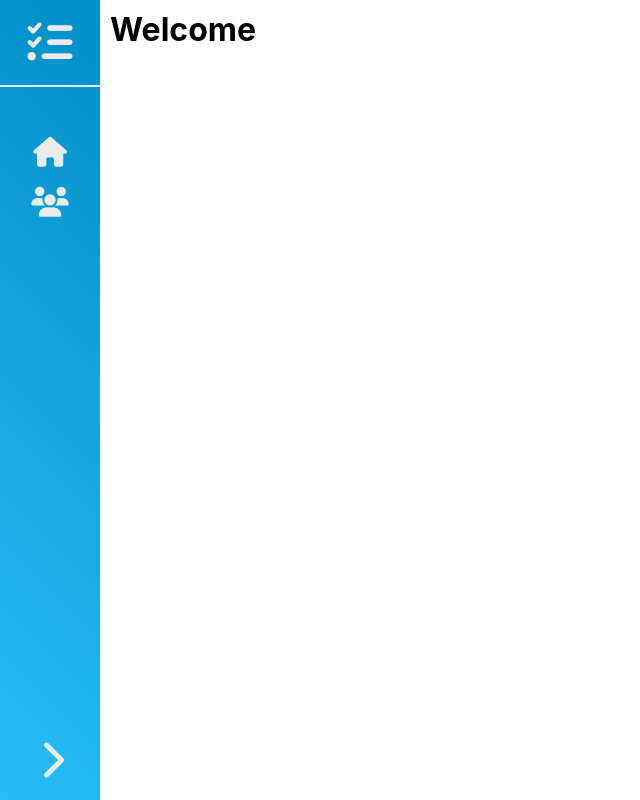
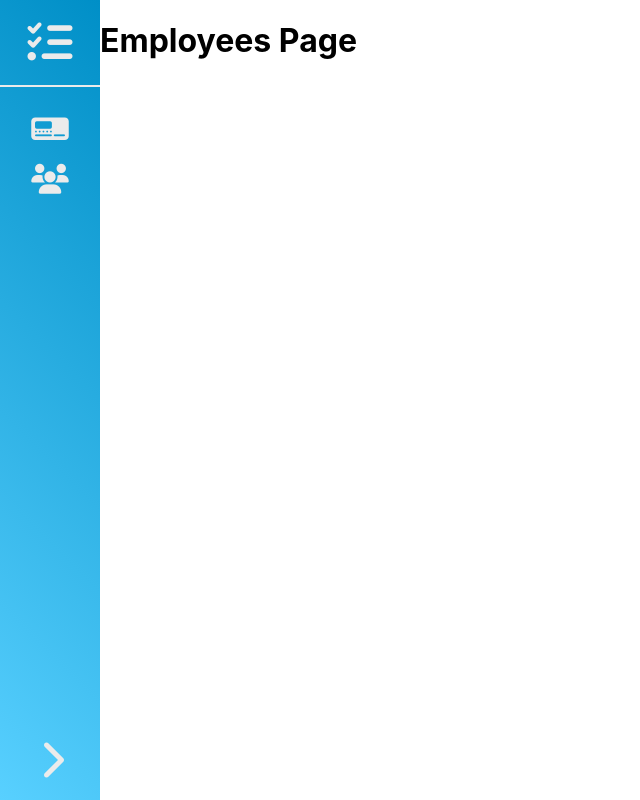
Before and after one commit to Reckadon/EmployeeManagementSite, a React (Create React App) app: page /employees in a window 1280 px wide. Shown: the whole page, without its empty margins (0-640 px from the left). Built offline with nearby package versions, Linux system fonts and the light colour scheme.

Commit message:
Routing done

```diff
--- a/src/App.js
+++ b/src/App.js
@@ -1,13 +1,17 @@
 import React, { Component } from "react";
+import { BrowserRouter as Router } from "react-router-dom";
 import NavBar from "./components/navbar";
+import Container from "./components/Container";
 
 class App extends Component {
   state = {};
   render() {
     return (
       <React.Fragment>
-        <NavBar />
-        <h1 style={{ margin: "10px" }}>Welcome</h1>
+        <Router>
+          <NavBar />
+          <Container />
+        </Router>
       </React.Fragment>
     );
   }
--- /dev/null
+++ b/src/components/Container.js
@@ -0,0 +1,20 @@
+import React, { Component } from "react";
+import { Route, Switch } from "react-router-dom";
+import Dashboard from "./Dashboard";
+import Employees from "./Employees";
+
+class Container extends Component {
+  state = {};
+  render() {
+    return (
+      <div>
+        <Switch>
+          <Route exact path="/" component={Dashboard} />
+          <Route path="/employees" component={Employees} />
+        </Switch>
+      </div>
+    );
+  }
+}
+
+export default Container;
--- /dev/null
+++ b/src/components/Dashboard.js
@@ -0,0 +1,10 @@
+import React, { Component } from "react";
+
+class Dashboard extends Component {
+  state = {};
+  render() {
+    return <h1>Dashboard</h1>;
+  }
+}
+
+export default Dashboard;
--- /dev/null
+++ b/src/components/Employees.js
@@ -0,0 +1,10 @@
+import React, { Component } from "react";
+
+class Employees extends Component {
+  state = {};
+  render() {
+    return <h1>Employees Page</h1>;
+  }
+}
+
+export default Employees;
--- a/src/components/navbar.js
+++ b/src/components/navbar.js
@@ -1,5 +1,6 @@
 import React, { Component } from "react";
 import "./styles/navbar.css";
+import { Link } from "react-router-dom";
 
 class NavBar extends Component {
   state = {
@@ -22,22 +23,22 @@ class NavBar extends Component {
   render() {
     return (
       <div id="navbar" className={this.getClass()}>
-        <a href="/">
+        <Link to="/">
           <span className="large fas fa-tasks"></span>
-        </a>
+        </Link>
         <ul>
-          <a href="/">
+          <Link to="/">
             <li>
-              <span className="small fas fa-home"></span>
-              <h4>Home</h4>
+              <span className="small fas fa-digital-tachograph"></span>
+              <h4>Dashboard</h4>
             </li>
-          </a>
-          <a href="/employees">
+          </Link>
+          <Link to="/employees">
             <li>
               <span className="small fas fa-users"></span>
               <h4>Employees</h4>
             </li>
-          </a>
+          </Link>
         </ul>
         <span id="extendButton">
           <span
--- a/src/components/styles/navbar.css
+++ b/src/components/styles/navbar.css
@@ -15,7 +15,7 @@
   background: linear-gradient(
     225deg,
     rgba(0, 143, 199, 1) 0%,
-    rgba(40, 189, 247, 1) 100%
+    rgb(88, 208, 255) 100%
   );
   width: 100px;
   height: 100vh;
@@ -42,7 +42,7 @@
 }
 ul {
   all: initial;
-  padding: 50px 0px 20px 0px;
+  padding: 27px 0px 20px 0px;
   list-style: none;
   font-family: "Segoe UI", Tahoma, Geneva, Verdana, sans-serif;
   width: 100%;
```
